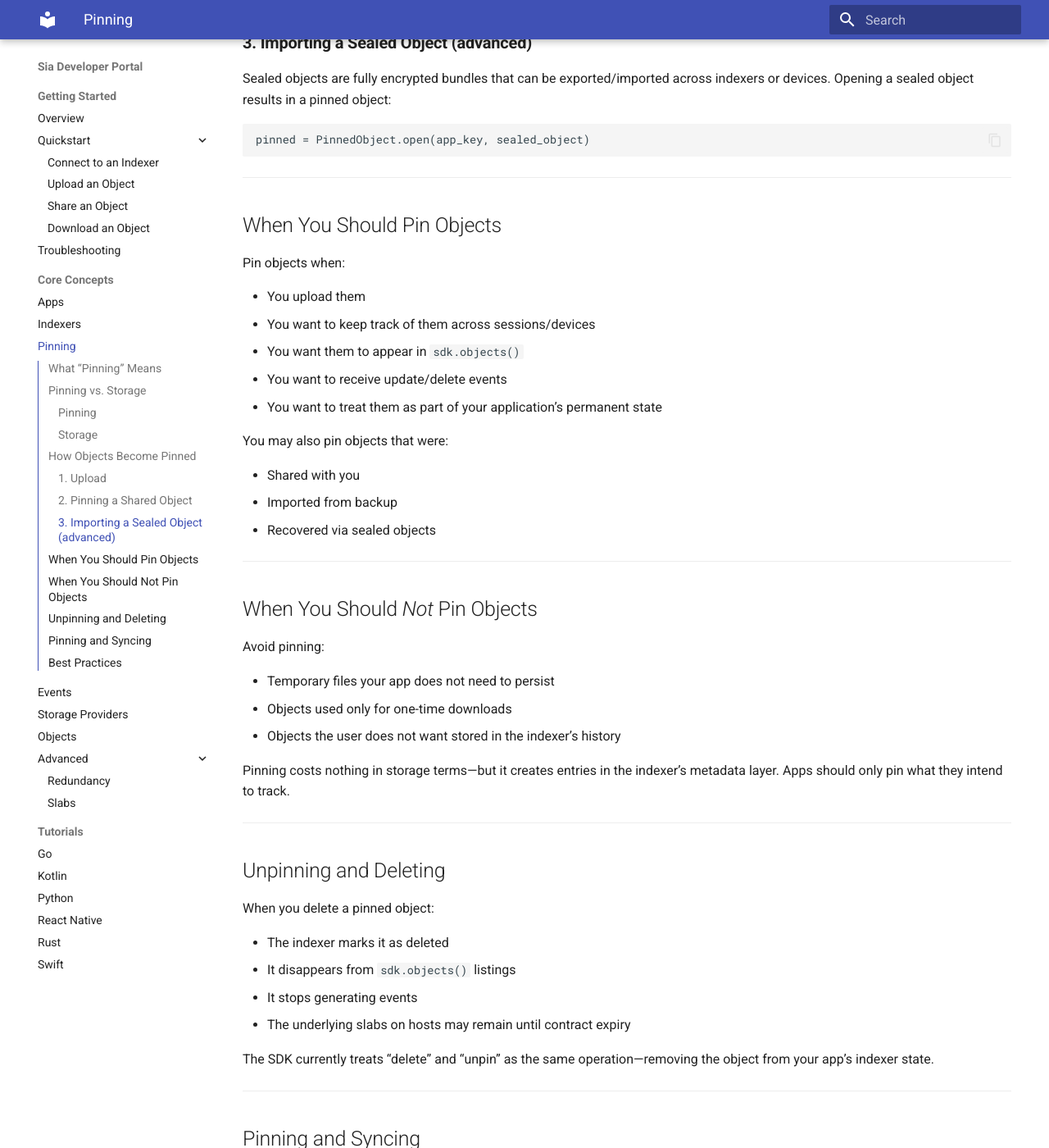
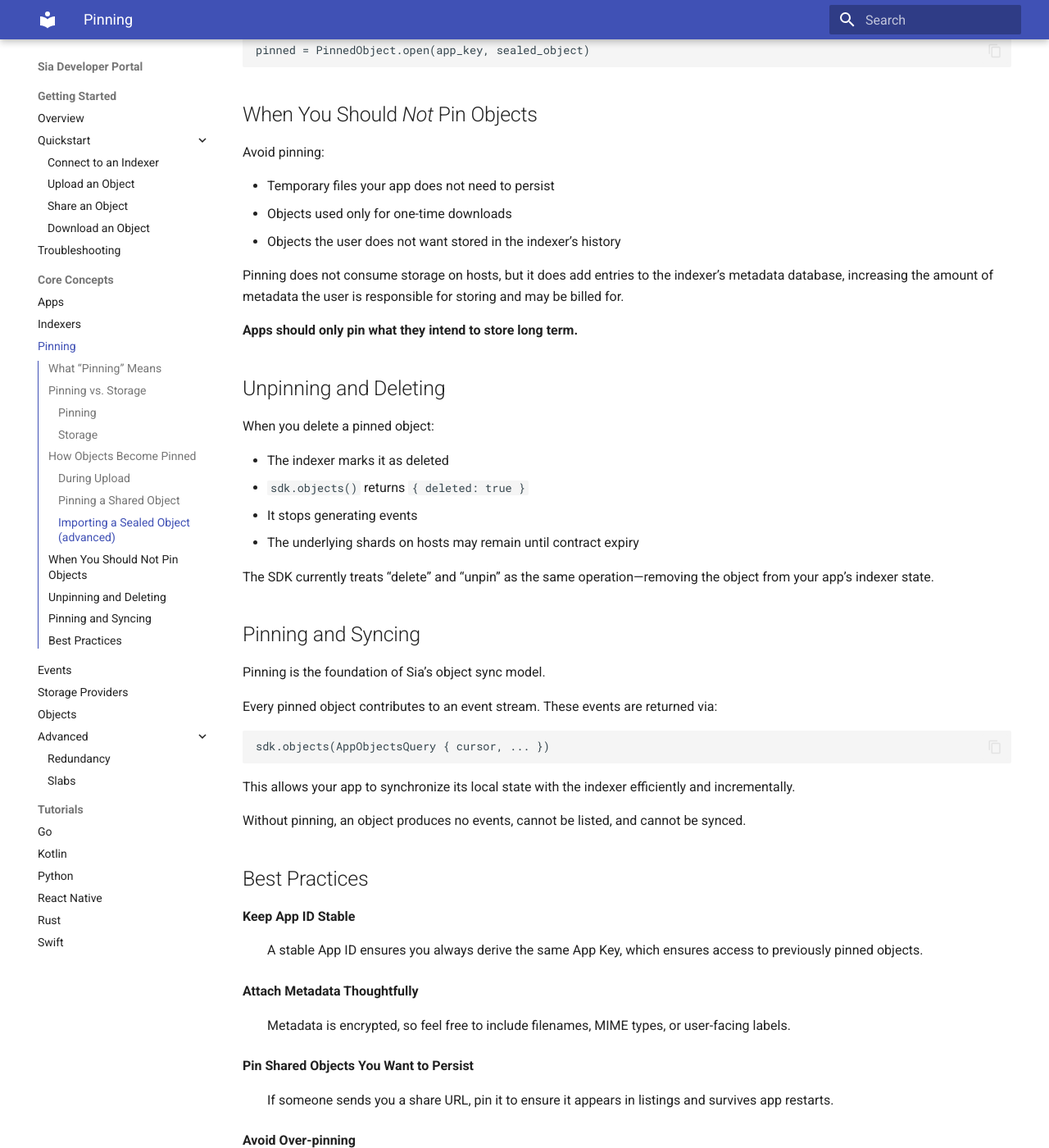
Before and after one commit to SiaFoundation/developer-portal, an MkDocs documentation site: the page built from docs/core-concepts/pinning.md, in a window 1280 px wide and 1400 px high, scrolled down 2056 px. Shown: the whole window at 82% size. Built offline with MkDocs 1.6.1 and Material for MkDocs 9.7.7, drawn with Linux system fonts in a browser that asks for light colours; some of the changed text lies outside the part shown.

Commit message:
Updated `core-concepts/pinning.md` with suggested changes.

````diff
--- a/docs/core-concepts/pinning.md
+++ b/docs/core-concepts/pinning.md
@@ -7,7 +7,8 @@
 
 ## What “Pinning” Means
 
-When you upload a file through the SDK, the result is a `PinnedObject`.
+When you upload an object through the SDK, the result is a `PinnedObject`.
+
 This means:
 
 * The object’s encrypted metadata is stored in the indexer
@@ -18,13 +19,7 @@
     * object sync streams
     * indexer UI (if you have one)
 
-A pinned object is tracked, meaning your application (or any authorized app using the same App Key) can:
-
-* List it
-* Download it
-* Delete it
-* Share it
-* Receive events when it changes
+A pinned object is tracked by the indexer, which allows your application—or any authorized app using the same App Key—to list, download, delete, share, and receive update events for that object.
 
 Pinning does not mean storing or caching data locally.
 It means registering the object with the indexer so the indexer can help your app manage it over time.
@@ -35,14 +30,14 @@
 
 It’s important to distinguish:
 
-### **Pinning**
+### Pinning
 
 * Occurs at the **indexer layer**
 * Tracks object metadata and references
 * Determines which objects your app knows about
 * Enables listing, syncing, events, sharing, and deletion
 
-### **Storage**
+### Storage
 
 * Occurs at the **host layer**
 * Stores encrypted slabs
@@ -58,7 +53,7 @@
 
 ## How Objects Become Pinned
 
-### **1. Upload**
+### During Upload
 
 Calling:
 
@@ -69,7 +64,7 @@
 
 automatically returns a `PinnedObject`, and the indexer records it.
 
-### **2. Pinning a Shared Object**
+### Pinning a Shared Object
 
 If someone shares a signed URL with you:
 
@@ -80,7 +75,7 @@
 
 This creates a pinned copy of the shared object under your app’s account.
 
-### **3. Importing a Sealed Object (advanced)**
+### Importing a Sealed Object (advanced)
 
 Sealed objects are fully encrypted bundles that can be exported/imported across indexers or devices.
 Opening a sealed object results in a pinned object:
@@ -88,26 +83,6 @@
 ```plaintext
 pinned = PinnedObject.open(app_key, sealed_object)
 ```
-
----
-
-## When You Should Pin Objects
-
-Pin objects when:
-
-* You upload them
-* You want to keep track of them across sessions/devices
-* You want them to appear in `sdk.objects()`
-* You want to receive update/delete events
-* You want to treat them as part of your application’s permanent state
-
-You may also pin objects that were:
-
-* Shared with you
-* Imported from backup
-* Recovered via sealed objects
-
----
 
 ## When You Should *Not* Pin Objects
 
@@ -117,48 +92,26 @@
 * Objects used only for one-time downloads
 * Objects the user does not want stored in the indexer’s history
 
-Pinning costs nothing in storage terms—but it creates entries in the indexer’s metadata layer.
-Apps should only pin what they intend to track.
+Pinning does not consume storage on hosts, but it does add entries to the indexer’s metadata database, increasing the amount of metadata the user is responsible for storing and may be billed for.
 
----
+**Apps should only pin what they intend to store long term.**
 
 ## Unpinning and Deleting
 
 When you delete a pinned object:
 
 * The indexer marks it as deleted
-* It disappears from `sdk.objects()` listings
+* `sdk.objects()` returns `{ deleted: true }`
 * It stops generating events
-* The underlying slabs on hosts may remain until contract expiry
+* The underlying shards on hosts may remain until contract expiry
 
 The SDK currently treats “delete” and “unpin” as the same operation—removing the object from your app’s indexer state.
-
----
 
 ## Pinning and Syncing
 
 Pinning is the foundation of Sia’s object sync model.
 
-Every pinned object contributes to an event stream:
-
-```mermaid
-stateDiagram-v2
-    [*] --> Uploaded
-
-    Uploaded: SDK upload() + finalize()
-    Uploaded --> Pinned: Indexer registers object
-
-    Pinned --> Shared: sdk.share_object()
-    Shared --> Resolved: sdk.shared_object(url)
-    Resolved --> PinnedByRecipient: sdk.pin_shared()
-
-    Pinned --> Deleted: sdk.delete_object() or unpin
-    Deleted --> [*]
-
-    PinnedByRecipient --> DeletedByRecipient: sdk.delete_object()
-```
-
-These events are returned via:
+Every pinned object contributes to an event stream. These events are returned via:
 
 ```plaintext
 sdk.objects(AppObjectsQuery { cursor, ... })
@@ -168,9 +121,7 @@
 
 Without pinning, an object produces no events, cannot be listed, and cannot be synced.
 
----
-
-## **Best Practices**
+## Best Practices
 
 **Keep App ID Stable**
 
````
Also changed, not shown: other parts of docs/core-concepts/pinning.md (+1 -1 lines).
